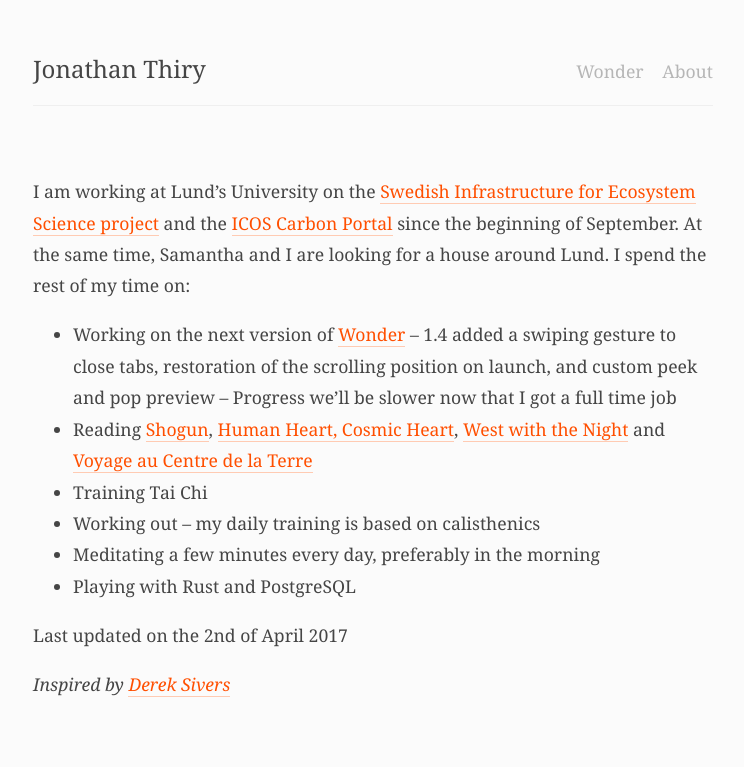
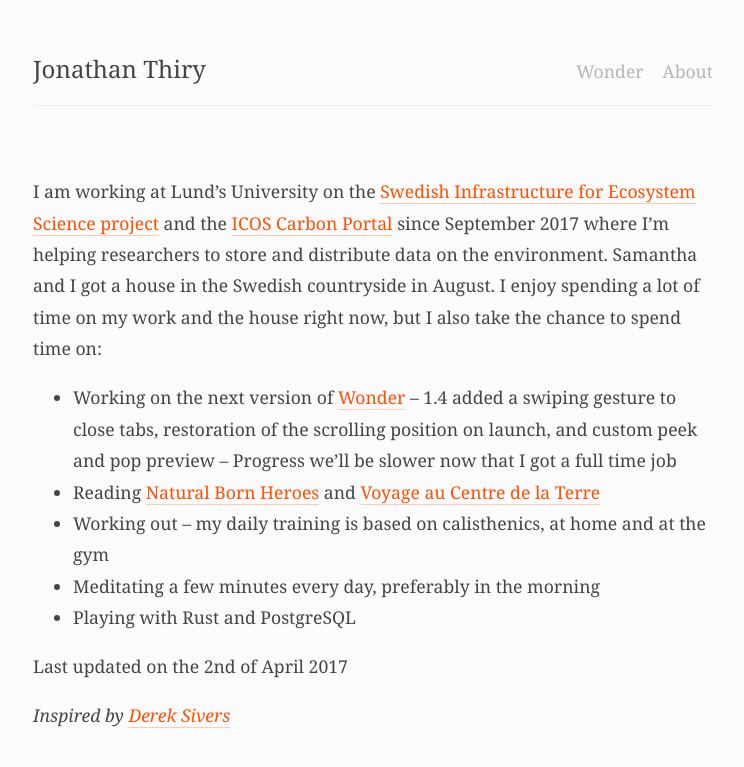
Before and after one commit to jonathanthiry/jonathanthiry.github.com, a Jekyll site: the page built from now.md, in a window 1280 px wide. Shown: the top 767 px of the page, without its empty margins (267-1011 px from the left). Built offline with Jekyll 4.4.1, drawn with Linux system fonts in a browser that asks for light colours.

Commit message:
Update now page

```diff
--- a/now.md
+++ b/now.md
@@ -4,13 +4,12 @@ permalink: /now
 date: 2017-04-02
 ---
 
-I am working at Lund's University on the [Swedish Infrastructure for Ecosystem Science project](http://www.fieldsites.se/en-GB) and the [ICOS Carbon Portal](https://www.icos-cp.eu/) since the beginning of September.
-At the same time, Samantha and I are looking for a house around Lund. I spend the rest of my time on:
+I am working at Lund's University on the [Swedish Infrastructure for Ecosystem Science project](http://www.fieldsites.se/en-GB) and the [ICOS Carbon Portal](https://www.icos-cp.eu/) since September 2017 where I'm helping researchers to store and distribute data on the environment.
+Samantha and I got a house in the Swedish countryside in August. I enjoy spending a lot of time on my work and the house right now, but I also take the chance to spend time on:
 
 - Working on the next version of [Wonder](https://itunes.apple.com/us/app/wonder-reader-for-wikipedia/id1050888989?mt=8&at=1010lo2M) -- 1.4 added a swiping gesture to close tabs, restoration of the scrolling position on launch, and custom peek and pop preview -- Progress we'll be slower now that I got a full time job
-- Reading [Shogun](https://en.wikipedia.org/wiki/Sh%C5%8Dgun_(novel)), [Human Heart, Cosmic Heart](https://www.goodreads.com/book/show/30006169-human-heart-cosmic-heart), [West with the Night](https://en.wikipedia.org/wiki/West_with_the_Night) and [Voyage au Centre de la Terre](https://fr.wikipedia.org/wiki/Voyage_au_centre_de_la_Terre)
-- Training Tai Chi
-- Working out -- my daily training is based on calisthenics
+- Reading [Natural Born Heroes](https://www.goodreads.com/book/show/22889750-natural-born-heroes) and [Voyage au Centre de la Terre](https://fr.wikipedia.org/wiki/Voyage_au_centre_de_la_Terre)
+- Working out -- my daily training is based on calisthenics, at home and at the gym
 - Meditating a few minutes every day, preferably in the morning
 - Playing with Rust and PostgreSQL
 
```
